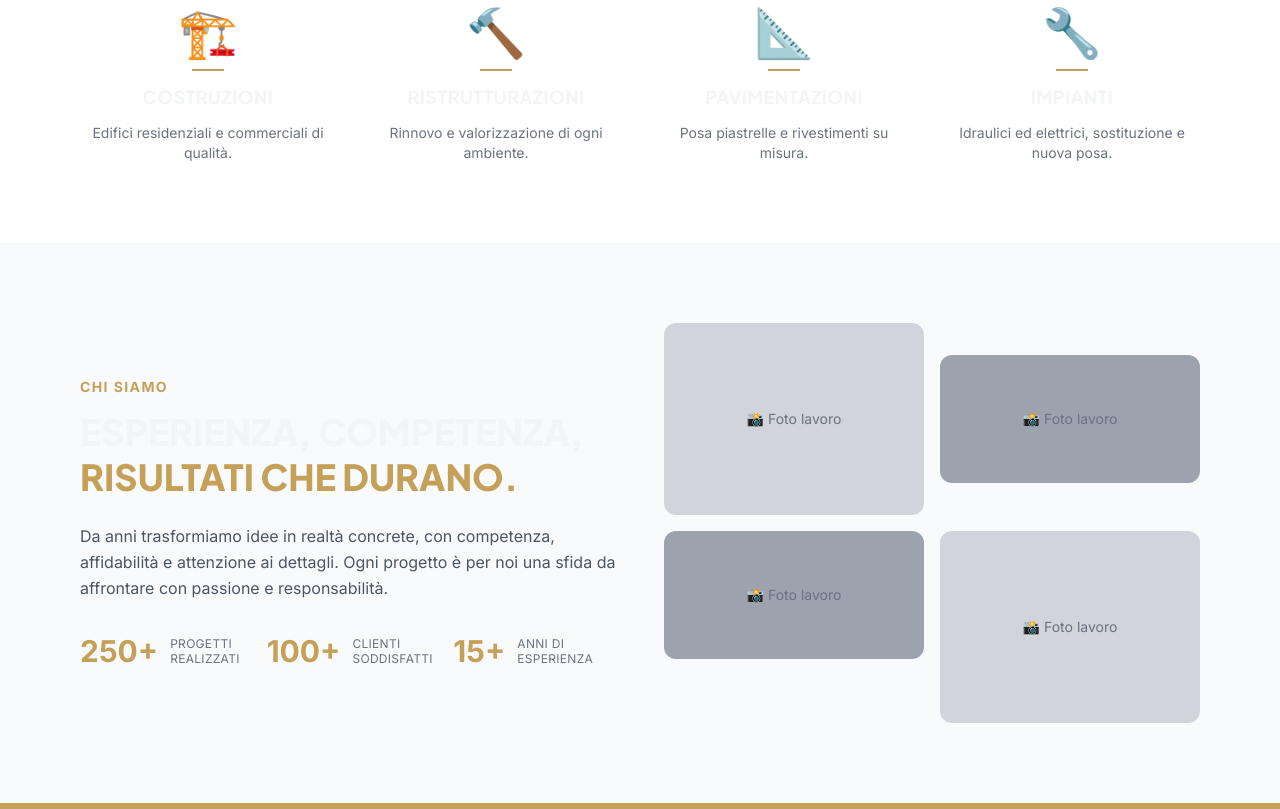
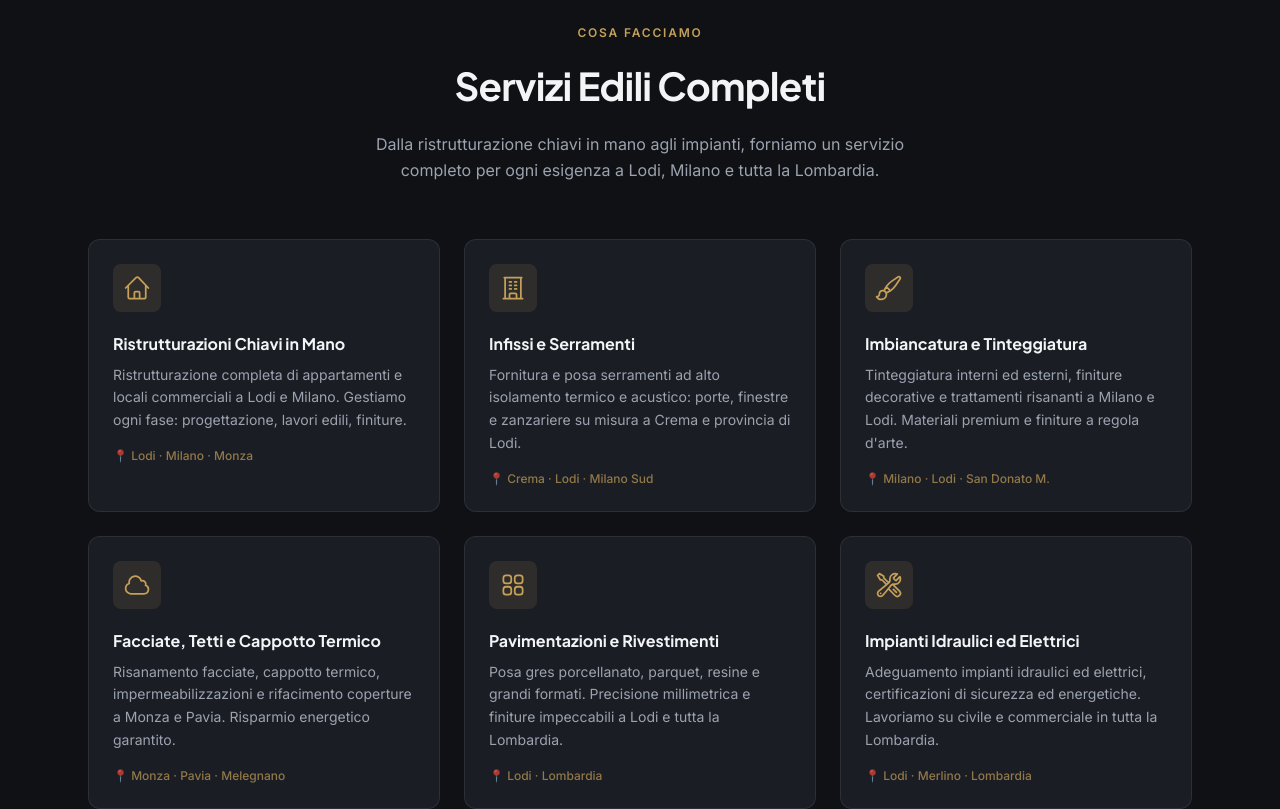
Before and after one commit to 2ym8hpghyr-lab/diamo-soluzioni-sito-web, a Next.js app: page / in a window 1280 px wide. Shown: the part 940-1749 px from the top of the page. Built offline with nearby package versions, Linux system fonts and the light colour scheme.

Commit message:
feat: 6 servizi glassmorphism con SVG icons, keyword SEO localizzate

```diff
--- a/components/sections/Services.tsx
+++ b/components/sections/Services.tsx
@@ -1,21 +1,130 @@
 const services = [
-  { icon: '🏗️', title: 'Costruzioni', desc: 'Edifici residenziali e commerciali di qualità.' },
-  { icon: '🔨', title: 'Ristrutturazioni', desc: 'Rinnovo e valorizzazione di ogni ambiente.' },
-  { icon: '📐', title: 'Pavimentazioni', desc: 'Posa piastrelle e rivestimenti su misura.' },
-  { icon: '🔧', title: 'Impianti', desc: 'Idraulici ed elettrici, sostituzione e nuova posa.' },
+  {
+    icon: (
+      <svg viewBox="0 0 24 24" fill="none" stroke="currentColor" strokeWidth="1.5" className="w-7 h-7">
+        <path strokeLinecap="round" strokeLinejoin="round" d="M2.25 12l8.954-8.955a1.5 1.5 0 012.122 0L21.75 12M4.5 9.75v10.125c0 .621.504 1.125 1.125 1.125H9.75v-4.875c0-.621.504-1.125 1.125-1.125h2.25c.621 0 1.125.504 1.125 1.125V21h4.125c.621 0 1.125-.504 1.125-1.125V9.75M8.25 21h8.25" />
+      </svg>
+    ),
+    title: 'Ristrutturazioni Chiavi in Mano',
+    desc: 'Ristrutturazione completa di appartamenti e locali commerciali a Lodi e Milano. Gestiamo ogni fase: progettazione, lavori edili, finiture.',
+    keyword: 'Lodi · Milano · Monza',
+  },
+  {
+    icon: (
+      <svg viewBox="0 0 24 24" fill="none" stroke="currentColor" strokeWidth="1.5" className="w-7 h-7">
+        <path strokeLinecap="round" strokeLinejoin="round" d="M3.75 21h16.5M4.5 3h15M5.25 3v18m13.5-18v18M9 6.75h1.5m-1.5 3h1.5m-1.5 3h1.5m3-6H15m-1.5 3H15m-1.5 3H15M9 21v-3.375c0-.621.504-1.125 1.125-1.125h3.75c.621 0 1.125.504 1.125 1.125V21" />
+      </svg>
+    ),
+    title: 'Infissi e Serramenti',
+    desc: 'Fornitura e posa serramenti ad alto isolamento termico e acustico: porte, finestre e zanzariere su misura a Crema e provincia di Lodi.',
+    keyword: 'Crema · Lodi · Milano Sud',
+  },
+  {
+    icon: (
+      <svg viewBox="0 0 24 24" fill="none" stroke="currentColor" strokeWidth="1.5" className="w-7 h-7">
+        <path strokeLinecap="round" strokeLinejoin="round" d="M9.53 16.122a3 3 0 00-5.78 1.128 2.25 2.25 0 01-2.4 2.245 4.5 4.5 0 008.4-2.245c0-.399-.078-.78-.22-1.128zm0 0a15.998 15.998 0 003.388-1.62m-5.043-.025a15.994 15.994 0 011.622-3.395m3.42 3.42a15.995 15.995 0 004.764-4.648l3.876-5.814a1.151 1.151 0 00-1.597-1.597L14.146 6.32a15.996 15.996 0 00-4.649 4.763m3.42 3.42a6.776 6.776 0 00-3.42-3.42" />
+      </svg>
+    ),
+    title: 'Imbiancatura e Tinteggiatura',
+    desc: 'Tinteggiatura interni ed esterni, finiture decorative e trattamenti risananti a Milano e Lodi. Materiali premium e finiture a regola d\'arte.',
+    keyword: 'Milano · Lodi · San Donato M.',
+  },
+  {
+    icon: (
+      <svg viewBox="0 0 24 24" fill="none" stroke="currentColor" strokeWidth="1.5" className="w-7 h-7">
+        <path strokeLinecap="round" strokeLinejoin="round" d="M2.25 15a4.5 4.5 0 004.5 4.5H18a3.75 3.75 0 001.332-7.257 3 3 0 00-3.758-3.848 5.25 5.25 0 00-10.233 2.33A4.502 4.502 0 002.25 15z" />
+      </svg>
+    ),
+    title: 'Facciate, Tetti e Cappotto Termico',
+    desc: 'Risanamento facciate, cappotto termico, impermeabilizzazioni e rifacimento coperture a Monza e Pavia. Risparmio energetico garantito.',
+    keyword: 'Monza · Pavia · Melegnano',
+  },
+  {
+    icon: (
+      <svg viewBox="0 0 24 24" fill="none" stroke="currentColor" strokeWidth="1.5" className="w-7 h-7">
+        <path strokeLinecap="round" strokeLinejoin="round" d="M3.75 6A2.25 2.25 0 016 3.75h2.25A2.25 2.25 0 0110.5 6v2.25a2.25 2.25 0 01-2.25 2.25H6a2.25 2.25 0 01-2.25-2.25V6zM3.75 15.75A2.25 2.25 0 016 13.5h2.25a2.25 2.25 0 012.25 2.25V18a2.25 2.25 0 01-2.25 2.25H6A2.25 2.25 0 013.75 18v-2.25zM13.5 6a2.25 2.25 0 012.25-2.25H18A2.25 2.25 0 0120.25 6v2.25A2.25 2.25 0 0118 10.5h-2.25a2.25 2.25 0 01-2.25-2.25V6zM13.5 15.75a2.25 2.25 0 012.25-2.25H18a2.25 2.25 0 012.25 2.25V18A2.25 2.25 0 0118 20.25h-2.25A2.25 2.25 0 0113.5 18v-2.25z" />
+      </svg>
+    ),
+    title: 'Pavimentazioni e Rivestimenti',
+    desc: 'Posa gres porcellanato, parquet, resine e grandi formati. Precisione millimetrica e finiture impeccabili a Lodi e tutta la Lombardia.',
+    keyword: 'Lodi · Lombardia',
+  },
+  {
+    icon: (
+      <svg viewBox="0 0 24 24" fill="none" stroke="currentColor" strokeWidth="1.5" className="w-7 h-7">
+        <path strokeLinecap="round" strokeLinejoin="round" d="M11.42 15.17L17.25 21A2.652 2.652 0 0021 17.25l-5.877-5.877M11.42 15.17l2.496-3.03c.317-.384.74-.626 1.208-.766M11.42 15.17l-4.655 5.653a2.548 2.548 0 11-3.586-3.586l6.837-5.63m5.108-.233c.55-.164 1.163-.188 1.743-.14a4.5 4.5 0 004.486-6.336l-3.276 3.277a3.004 3.004 0 01-2.25-2.25l3.276-3.276a4.5 4.5 0 00-6.336 4.486c.091 1.076-.071 2.264-.904 2.95l-.102.085m-1.745 1.437L5.909 7.5H4.5L2.25 3.75l1.5-1.5L7.5 4.5v1.409l4.26 4.26m-1.745 1.437l1.745-1.437m6.615 8.206L15.75 15.75M4.867 19.125h.008v.008h-.008v-.008z" />
+      </svg>
+    ),
+    title: 'Impianti Idraulici ed Elettrici',
+    desc: 'Adeguamento impianti idraulici ed elettrici, certificazioni di sicurezza ed energetiche. Lavoriamo su civile e commerciale in tutta la Lombardia.',
+    keyword: 'Lodi · Merlino · Lombardia',
+  },
 ]
 
 export default function Services() {
   return (
-    <section className="py-20 bg-white">
-      <div className="max-w-6xl mx-auto px-4">
-        <div className="grid grid-cols-1 sm:grid-cols-2 lg:grid-cols-4 gap-8">
+    <section className="py-24" style={{ backgroundColor: '#0F1115' }}>
+      <div className="max-w-6xl mx-auto px-4 sm:px-6">
+        <div className="text-center mb-14">
+          <p
+            className="text-xs font-semibold uppercase tracking-[0.15em] mb-4"
+            style={{ color: '#C5A059' }}
+          >
+            Cosa Facciamo
+          </p>
+          <h2
+            className="font-bold mb-4"
+            style={{
+              fontFamily: '"Plus Jakarta Sans", sans-serif',
+              fontSize: 'clamp(1.8rem, 3vw, 2.5rem)',
+              color: '#F3F4F6',
+              letterSpacing: '-0.02em',
+            }}
+          >
+            Servizi Edili Completi
+          </h2>
+          <p className="max-w-xl mx-auto leading-relaxed" style={{ color: '#9CA3AF' }}>
+            Dalla ristrutturazione chiavi in mano agli impianti, forniamo un servizio completo
+            per ogni esigenza a Lodi, Milano e tutta la Lombardia.
+          </p>
+        </div>
+
+        <div className="grid grid-cols-1 sm:grid-cols-2 lg:grid-cols-3 gap-6">
           {services.map(s => (
-            <div key={s.title} className="text-center flex flex-col items-center gap-3">
-              <div className="text-5xl">{s.icon}</div>
-              <div className="w-8 h-0.5 bg-brand-accent" />
-              <h3 className="font-bold text-lg uppercase tracking-wide text-brand-dark">{s.title}</h3>
-              <p className="text-gray-500 text-sm">{s.desc}</p>
+            <div
+              key={s.title}
+              className="p-6 rounded-xl transition-all duration-300 group cursor-default"
+              style={{
+                backgroundColor: '#1A1D24',
+                border: '1px solid rgba(255, 255, 255, 0.08)',
+              }}
+              onMouseEnter={e => {
+                (e.currentTarget as HTMLDivElement).style.transform = 'translateY(-4px)'
+                ;(e.currentTarget as HTMLDivElement).style.borderColor = 'rgba(197,160,89,0.3)'
+              }}
+              onMouseLeave={e => {
+                (e.currentTarget as HTMLDivElement).style.transform = 'translateY(0)'
+                ;(e.currentTarget as HTMLDivElement).style.borderColor = 'rgba(255,255,255,0.08)'
+              }}
+            >
+              <div
+                className="w-12 h-12 rounded-lg flex items-center justify-center mb-5"
+                style={{ backgroundColor: 'rgba(197,160,89,0.12)', color: '#C5A059' }}
+              >
+                {s.icon}
+              </div>
+              <h3
+                className="font-bold mb-2 text-base"
+                style={{ fontFamily: '"Plus Jakarta Sans", sans-serif', color: '#F3F4F6' }}
+              >
+                {s.title}
+              </h3>
+              <p className="text-sm leading-relaxed mb-4" style={{ color: '#9CA3AF' }}>
+                {s.desc}
+              </p>
+              <p className="text-xs font-medium" style={{ color: 'rgba(197,160,89,0.7)' }}>
+                📍 {s.keyword}
+              </p>
             </div>
           ))}
         </div>
```
